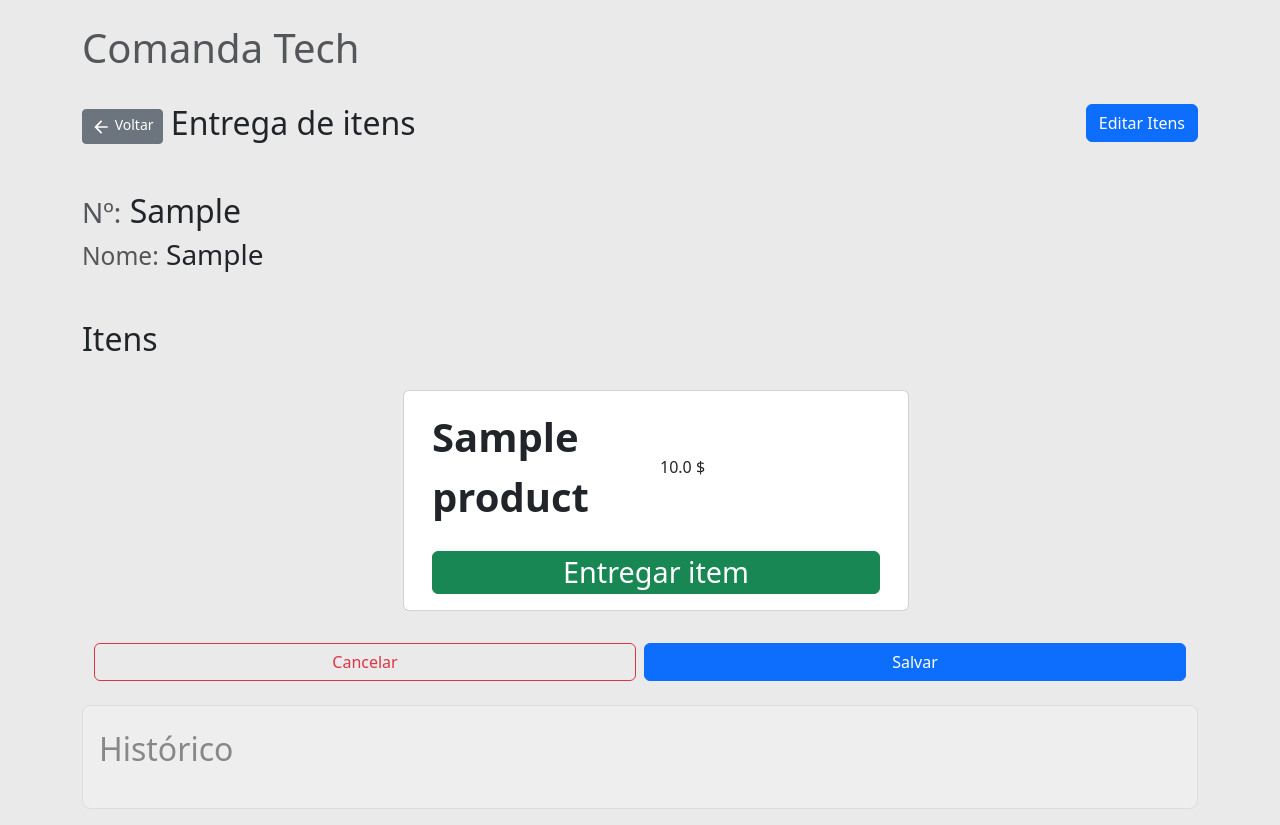
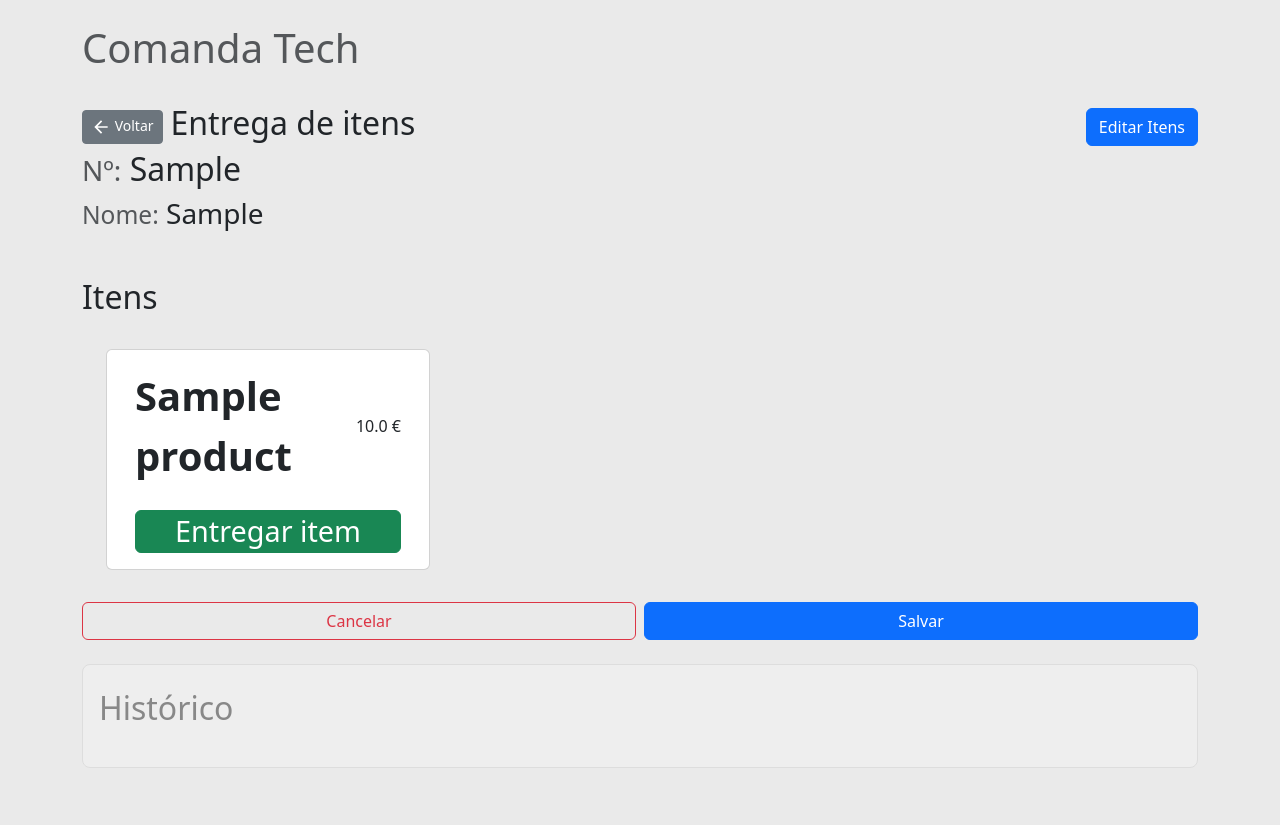
Before and after one commit to bruflor/comanda_tech, a Django app: a page that uses ct_apps/orders/templates/orders/sales_order/edit/staff_editing.html in a window 1280 px wide. After the commit the page ends 768 px from the top, so only its background shows below. Run offline with Django 4.2, Linux system fonts and the light colour scheme; tables that the repository leaves empty hold one stand-in row (values such as "Sample post"); some libraries are stand-ins or nearby versions.

Commit message:
updating page staff css

```diff
--- a/ct_apps/orders/templates/orders/sales_order/edit/sales_editing.html
+++ b/ct_apps/orders/templates/orders/sales_order/edit/sales_editing.html
@@ -79,7 +79,7 @@
                                         <span class="mb-0 w-100 p-0"> {{ order.item.name }}</span>
                                         <div class="col-auto">
                                             <span class="mb-0 w-100 p-0"
-                                                  data-item-price>{{ order.item.price }}</span><span> $</span>
+                                                  data-item-price>{{ order.item.price }}</span><span> €</span>
                                         </div>
                                         <input
                                                 id="{{ order.id }}"
@@ -166,7 +166,7 @@
                                         <div class="card-body row d-flex align-items-center">
                                             <div class="col-8 d-flex gap-2  align-items-center">
                                                 <span class="mb-0 w-100 p-0"> {{ order.item.name }}</span>
-                                                <span class="mb-0 w-100 p-0">{{ order.item.price }} $</span>
+                                                <span class="mb-0 w-100 p-0">{{ order.item.price }} €</span>
                                             </div>
                                         </div>
                                     </div>
--- a/ct_apps/orders/templates/orders/sales_order/edit/staff_editing.html
+++ b/ct_apps/orders/templates/orders/sales_order/edit/staff_editing.html
@@ -9,8 +9,8 @@
     <script src="{% static "js/order_static.js" %}"></script>
     <form method="post" action="{% url "orders:detail_retrieve" reference=order_sale.reference is_editing=True %}">
         {% csrf_token %}
-        <div class="d-flex justify-content-between">
-            <h2 class="mb-5">
+        <div class="d-grid gap-2 d-md-flex justify-content-md-between align-items-center">
+            <div class="d-flex gap-2 align-items-center">
                 <a href="/orders/" class="btn btn-sm btn-secondary mr-2">
                     <svg xmlns="http://www.w3.org/2000/svg" height="24px" viewBox="0 -960 960 960" width="20px"
                          fill="#fff">
@@ -18,10 +18,14 @@
                     </svg>
                     Voltar
                 </a>
-                Entrega de itens
-            </h2>
+                <h2>
+                    Entrega de itens
+                </h2>
+            </div>
+            <div class="d-grid gap-2 d-md-flex justify-content-end align-items-center">
             <a href="{% url "orders:detail_editing_order" reference=order_sale.reference is_editing=True is_sales=True %}"
-               class="btn btn-primary h-100">Editar Itens</a>
+               class="btn btn-primary">Editar Itens</a>
+            </div>
         </div>
         <div class="mb-4">
             <h2><small class="text-muted">Nº:</small> {{ order_sale.reference }}</h2>
@@ -30,13 +34,13 @@
 
         <div>
             <h2 class="mt-5 mb-4">Itens</h2>
-            <ul class="row">
+            <ul class="row p-0 m-0">
                 {% for order in purchased_items %}
                     {% if order.status == "paid" %}
-                        <li class="row px-md-4 py-2 mx-md-auto col-12 col-md-6">
+                        <li class="row px-md-4 py-2 mx-auto mx-md-0 col-12 col-md-4">
                             <div class="card">
                                 <div class="card-body gap-4 d-flex flex-column">
-                                    <div class="d-flex gap-2  align-items-center">
+                                    <div class="d-flex gap-2  align-items-center w-100 justify-content-between">
                                         {# todo: create an after pseudolement here to place som X #}
                                         <input
                                                 id="{{ order.id }}"
@@ -46,7 +50,7 @@
                                                 hidden
                                                 style="border:none; width: 100%;text-align: center">
                                         <span class="mb-0 w-100 p-0 fw-bold fs-1"> {{ order.item.name }}</span>
-                                        <span class="mb-0 w-100 p-0">{{ order.item.price }} $</span>
+                                        <span class="mb-0 w-100 p-0 text-end">{{ order.item.price }} €</span>
                                     </div>
 
                                     <div class="d-grid gap-2">
@@ -66,7 +70,7 @@
             </ul>
         </div>
 
-        <div class="container-fluid d-flex mt-4 justify-content-md-end justify-content-center gap-2">
+        <div class="d-flex mt-4 justify-content-md-end justify-content-center gap-2">
             <button type="reset" class="btn btn-outline-danger w-50" onclick="location.reload()">Cancelar</button>
             <button type="submit" class="btn btn-primary w-50">Salvar</button>
         </div>
```
